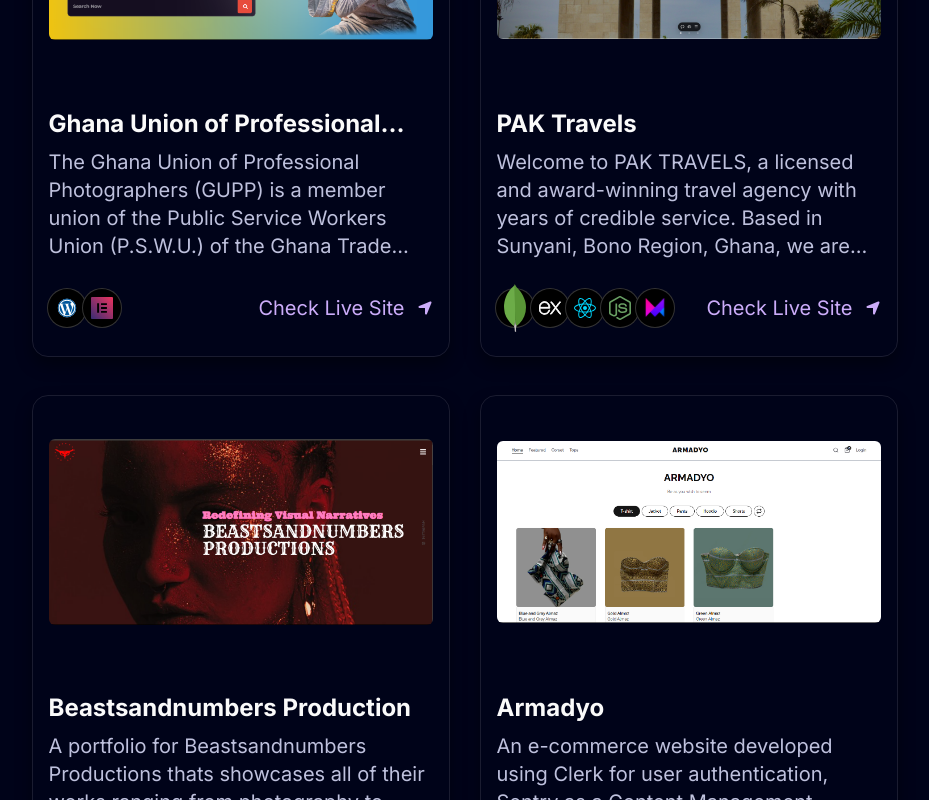
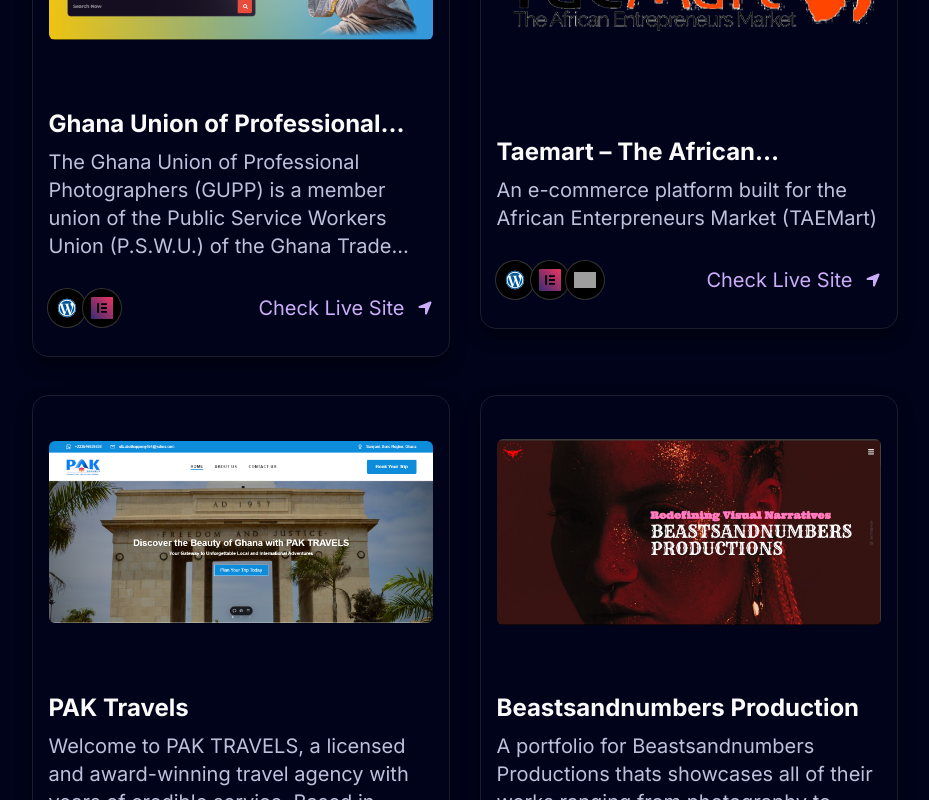
Before and after one commit to OfaPatrick04/Portfolio, a Next.js app: page /projects in a window 1280 px wide. Shown: the part 1680-2480 px from the top of the page, without its empty margins (177-1106 px from the left). Built offline with nearby package versions, Linux system fonts and the light colour scheme; grey boxes are pictures that could not be loaded.

Commit message:
Update index.ts

```diff
--- a/data/index.ts
+++ b/data/index.ts
@@ -157,6 +157,15 @@
   },
   {
     id: 4,
+    title: "Taemart – The African Entrepreneurs Market",
+    des: "An e-commerce platform built for the African Enterpreneurs Market (TAEMart)",
+    img: "/taemart.png",
+    iconLists: ["/wordpress.svg", "/elementor.svg", "/wooo.png"],
+    linkName: "taemart.com",
+    link: "https://taemart.com/",
+  },
+  {
+    id: 5,
     title: "PAK Travels",
     des: "Welcome to PAK TRAVELS, a licensed and award-winning travel agency with years of credible service. Based in Sunyani, Bono Region, Ghana, we are dedicated to delivering exceptional travel experiences locally and internationally. Our passion for travel and commitment to client satisfaction make us your go-to partner for exploring new destinations and creating unforgettable memories.",
     img: "/pak travels.png",
@@ -171,7 +180,7 @@
     link: "https://www.paktravelssunyani.com/",
   },
   {
-    id: 5,
+    id: 6,
     title: "Beastsandnumbers Production",
     des: "A portfolio for Beastsandnumbers Productions thats showcases all of their works ranging from photography to music videos to films and commercials",
     img: "/beasts.png",
@@ -186,7 +195,7 @@
     link: "https://beastandnumbers.vercel.app/",
   },
   {
-    id: 6,
+    id: 7,
     title: "Armadyo",
     des: "An e-commerce website developed using Clerk for user authentication, Sentry as a Content Management System(CMS) and Stripe for secure payment options.",
     img: "/armadyo.png",
@@ -195,7 +204,7 @@
     link: "https://armadyo.vercel.app/",
   },
   {
-    id: 7,
+    id: 8,
     title: "Sign Up/Login Form",
     des: "A simple Signup/Login form with fully functional client side verification and error messages",
     img: "/friendly-interface.png",
```
